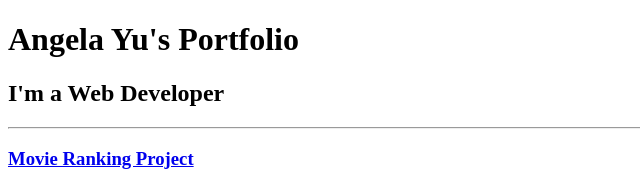
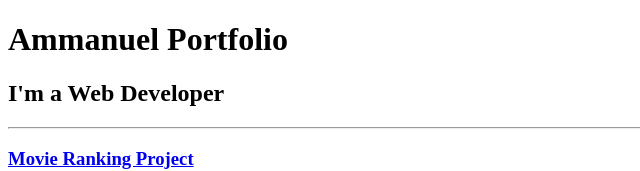
Before and after one commit to ammanuel-tefera/Aman-portfolio-project, a plain HTML site: page solution.html in a window 1280 px wide. Shown: the top 171 px of the page, without its empty margins (0-640 px from the left). Drawn offline with Linux system fonts and the light colour scheme.

Commit message:
Update solution.html

```diff
--- a/solution.html
+++ b/solution.html
@@ -3,11 +3,11 @@
 
 <head>
   <meta charset="UTF-8">
-  <title>Angela's Portfolio</title>
+  <title>Ammanuel Portfolio</title>
 </head>
 
 <body>
-  <h1>Angela Yu's Portfolio</h1>
+  <h1>Ammanuel Portfolio</h1>
   <h2>I'm a Web Developer</h2>
   <hr />
   <h3><a href="./public/movie-ranking.html">Movie Ranking Project</a></h3>
```
